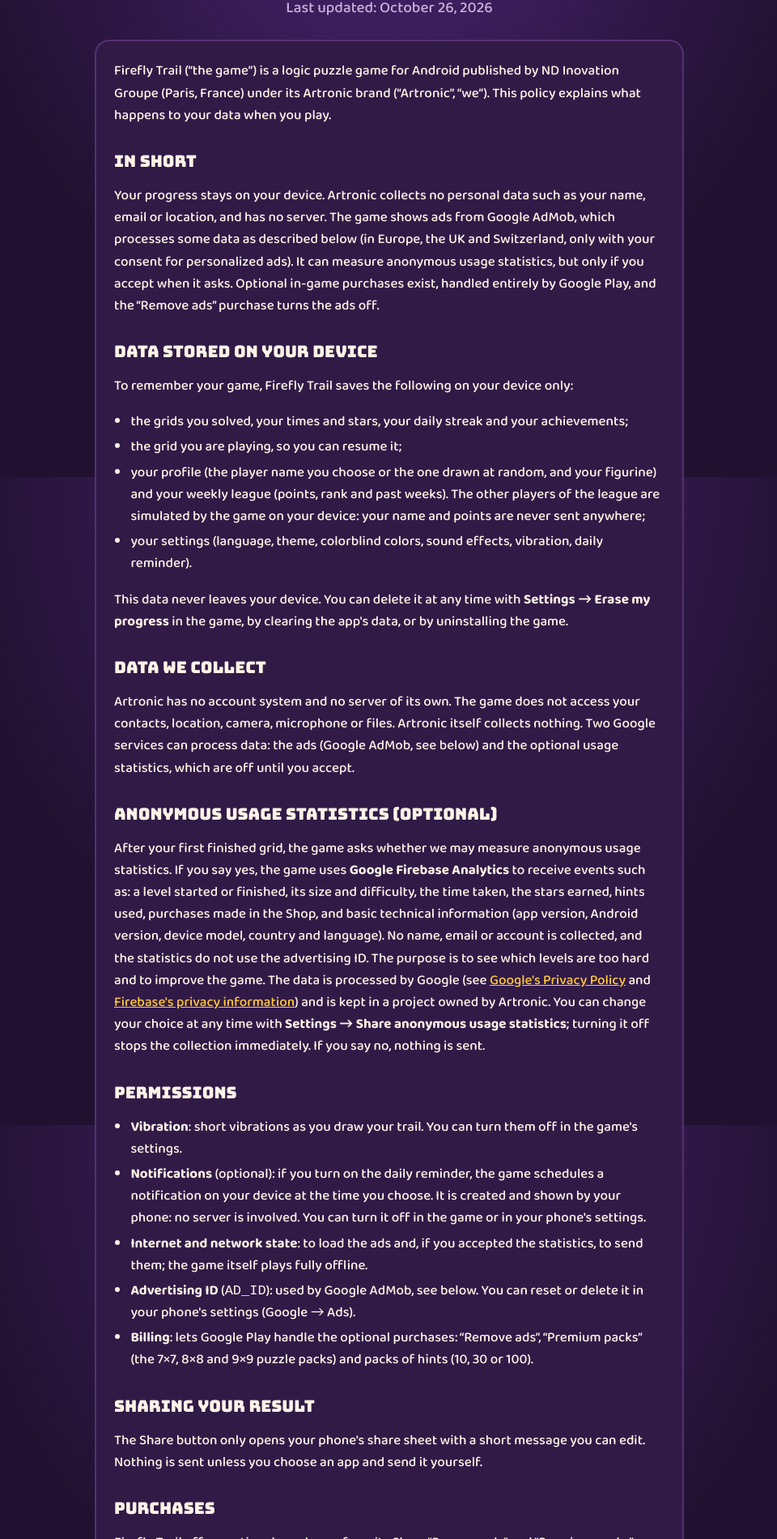
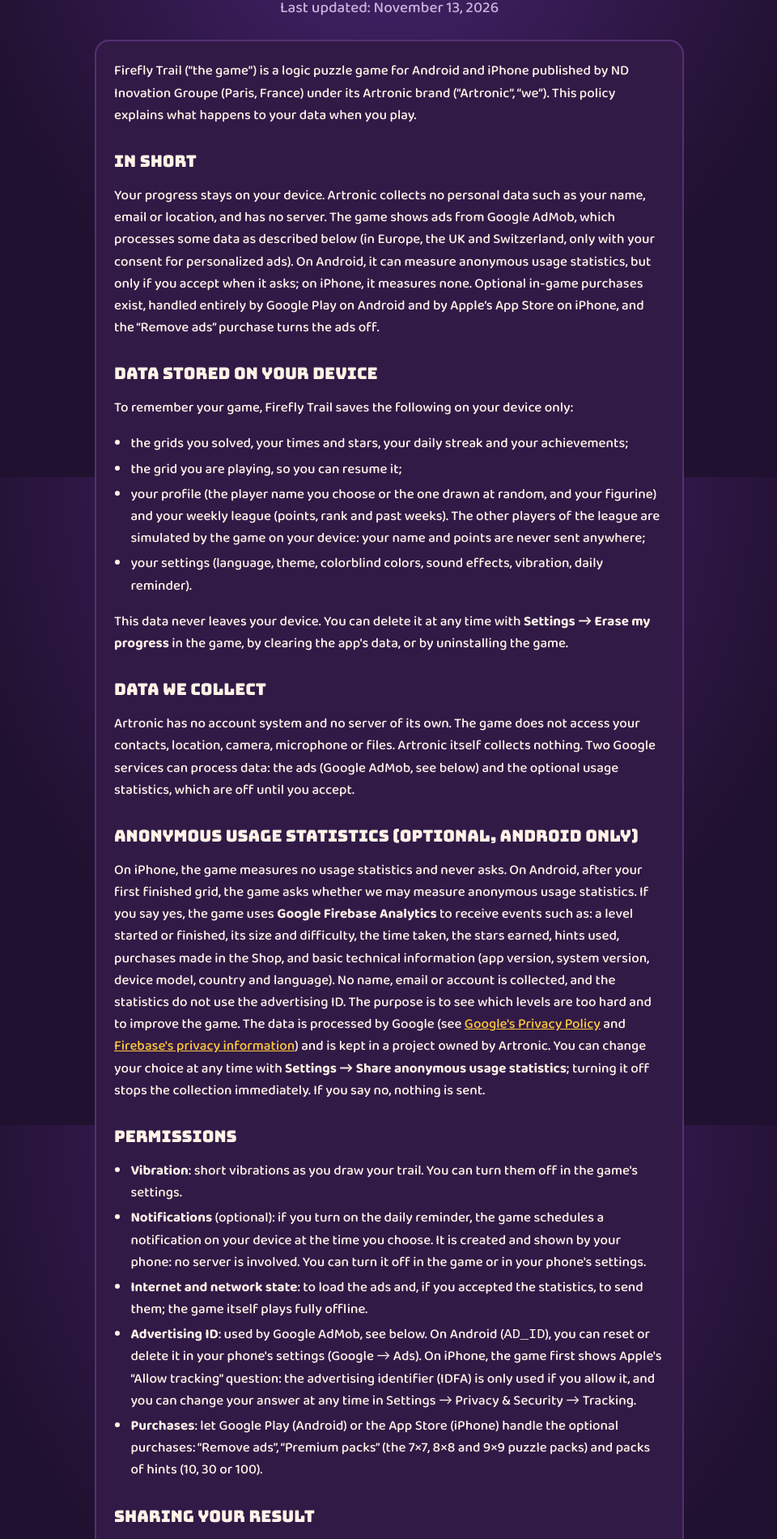
Before and after one commit to nazimdebieb/artronic-site, a plain HTML site: page firefly-trail/privacy.html in a window 1280 px wide. Shown: the part 211-2111 px from the top of the page at 81% size, without its empty margins (159-1119 px from the left). Drawn offline with Linux system fonts and the light colour scheme.

Commit message:
Firefly Trail: privacy policy covers the iPhone version (App Store purchases, Apple tracking prompt, no statistics on iPhone)
Co-Authored-By: Claude Opus 5.5 <noreply@anthropic.com>

```diff
--- a/firefly-trail/privacy.html
+++ b/firefly-trail/privacy.html
@@ -4,7 +4,7 @@
 <meta charset="utf-8">
 <meta name="viewport" content="width=device-width, initial-scale=1">
 <title>Firefly Trail · Privacy policy</title>
-<meta name="description" content="Privacy policy of the Firefly Trail game for Android.">
+<meta name="description" content="Privacy policy of the Firefly Trail game for Android and iPhone.">
 <link rel="icon" href="img/icon.png">
 <link rel="stylesheet" href="../style.css">
 </head>
@@ -12,12 +12,12 @@
 <main>
   <a href="./"><img class="icon" src="img/icon.png" alt="Firefly Trail, back to the game page" width="112" height="112"></a>
   <h1>Privacy policy</h1>
-  <p class="lead">Last updated: <!-- DATE -->October 26, 2026</p>
+  <p class="lead">Last updated: <!-- DATE -->November 13, 2026</p>
   <div class="card">
-    <p>Firefly Trail (“the game”) is a logic puzzle game for Android published by ND Inovation Groupe (Paris, France) under its Artronic brand (“Artronic”, “we”). This policy explains what happens to your data when you play.</p>
+    <p>Firefly Trail (“the game”) is a logic puzzle game for Android and iPhone published by ND Inovation Groupe (Paris, France) under its Artronic brand (“Artronic”, “we”). This policy explains what happens to your data when you play.</p>
 
     <h2>In short</h2>
-    <p>Your progress stays on your device. Artronic collects no personal data such as your name, email or location, and has no server. The game shows ads from Google AdMob, which processes some data as described below (in Europe, the UK and Switzerland, only with your consent for personalized ads). It can measure anonymous usage statistics, but only if you accept when it asks. Optional in-game purchases exist, handled entirely by Google Play, and the “Remove ads” purchase turns the ads off.</p>
+    <p>Your progress stays on your device. Artronic collects no personal data such as your name, email or location, and has no server. The game shows ads from Google AdMob, which processes some data as described below (in Europe, the UK and Switzerland, only with your consent for personalized ads). On Android, it can measure anonymous usage statistics, but only if you accept when it asks; on iPhone, it measures none. Optional in-game purchases exist, handled entirely by Google Play on Android and by Apple’s App Store on iPhone, and the “Remove ads” purchase turns the ads off.</p>
 
     <h2>Data stored on your device</h2>
     <p>To remember your game, Firefly Trail saves the following on your device only:</p>
@@ -32,26 +32,26 @@
     <h2>Data we collect</h2>
     <p>Artronic has no account system and no server of its own. The game does not access your contacts, location, camera, microphone or files. Artronic itself collects nothing. Two Google services can process data: the ads (Google AdMob, see below) and the optional usage statistics, which are off until you accept.</p>
 
-    <h2>Anonymous usage statistics (optional)</h2>
-    <p>After your first finished grid, the game asks whether we may measure anonymous usage statistics. If you say yes, the game uses <b>Google Firebase Analytics</b> to receive events such as: a level started or finished, its size and difficulty, the time taken, the stars earned, hints used, purchases made in the Shop, and basic technical information (app version, Android version, device model, country and language). No name, email or account is collected, and the statistics do not use the advertising ID. The purpose is to see which levels are too hard and to improve the game. The data is processed by Google (see <a href="https://policies.google.com/privacy">Google's Privacy Policy</a> and <a href="https://firebase.google.com/support/privacy">Firebase's privacy information</a>) and is kept in a project owned by Artronic. You can change your choice at any time with <b>Settings → Share anonymous usage statistics</b>; turning it off stops the collection immediately. If you say no, nothing is sent.</p>
+    <h2>Anonymous usage statistics (optional, Android only)</h2>
+    <p>On iPhone, the game measures no usage statistics and never asks. On Android, after your first finished grid, the game asks whether we may measure anonymous usage statistics. If you say yes, the game uses <b>Google Firebase Analytics</b> to receive events such as: a level started or finished, its size and difficulty, the time taken, the stars earned, hints used, purchases made in the Shop, and basic technical information (app version, system version, device model, country and language). No name, email or account is collected, and the statistics do not use the advertising ID. The purpose is to see which levels are too hard and to improve the game. The data is processed by Google (see <a href="https://policies.google.com/privacy">Google's Privacy Policy</a> and <a href="https://firebase.google.com/support/privacy">Firebase's privacy information</a>) and is kept in a project owned by Artronic. You can change your choice at any time with <b>Settings → Share anonymous usage statistics</b>; turning it off stops the collection immediately. If you say no, nothing is sent.</p>
 
     <h2>Permissions</h2>
     <ul>
       <li><b>Vibration</b>: short vibrations as you draw your trail. You can turn them off in the game's settings.</li>
       <li><b>Notifications</b> (optional): if you turn on the daily reminder, the game schedules a notification on your device at the time you choose. It is created and shown by your phone: no server is involved. You can turn it off in the game or in your phone's settings.</li>
       <li><b>Internet and network state</b>: to load the ads and, if you accepted the statistics, to send them; the game itself plays fully offline.</li>
-      <li><b>Advertising ID</b> (<code>AD_ID</code>): used by Google AdMob, see below. You can reset or delete it in your phone's settings (Google → Ads).</li>
-      <li><b>Billing</b>: lets Google Play handle the optional purchases: “Remove ads”, “Premium packs” (the 7×7, 8×8 and 9×9 puzzle packs) and packs of hints (10, 30 or 100).</li>
+      <li><b>Advertising ID</b>: used by Google AdMob, see below. On Android (<code>AD_ID</code>), you can reset or delete it in your phone's settings (Google → Ads). On iPhone, the game first shows Apple's “Allow tracking” question: the advertising identifier (IDFA) is only used if you allow it, and you can change your answer at any time in Settings → Privacy &amp; Security → Tracking.</li>
+      <li><b>Purchases</b>: let Google Play (Android) or the App Store (iPhone) handle the optional purchases: “Remove ads”, “Premium packs” (the 7×7, 8×8 and 9×9 puzzle packs) and packs of hints (10, 30 or 100).</li>
     </ul>
 
     <h2>Sharing your result</h2>
     <p>The Share button only opens your phone's share sheet with a short message you can edit. Nothing is sent unless you choose an app and send it yourself.</p>
 
     <h2>Purchases</h2>
-    <p>Firefly Trail offers optional purchases from its Shop: “Remove ads” and “Premium packs” (one-time purchases that stay unlocked), and packs of 10, 30 or 100 hints (consumable: hints are added to a stock kept on your device and used up as you play). Payments are handled entirely by Google Play: Artronic never sees your payment details, name or card. The game only learns from Google Play whether a purchase was made, so it can unlock the content or add the hints, and it stores the result on your device. “Restore purchases” in the Shop or the settings asks Google Play again after a reinstall or on a new phone; unused hint packs are consumed at purchase and cannot be restored. See <a href="https://policies.google.com/privacy">Google's Privacy Policy</a>.</p>
+    <p>Firefly Trail offers optional purchases from its Shop: “Remove ads” and “Premium packs” (one-time purchases that stay unlocked), and packs of 10, 30 or 100 hints (consumable: hints are added to a stock kept on your device and used up as you play). Payments are handled entirely by Google Play on Android and by Apple’s App Store on iPhone: Artronic never sees your payment details, name, Apple ID or card. The game only learns from the store whether a purchase was made, so it can unlock the content or add the hints, and it stores the result on your device. “Restore purchases” in the Shop or the settings asks the store again after a reinstall or on a new phone; unused hint packs are consumed at purchase and cannot be restored. See <a href="https://policies.google.com/privacy">Google's Privacy Policy</a> and <a href="https://www.apple.com/legal/privacy/">Apple's Privacy Policy</a>.</p>
 
     <h2>Advertising (Google AdMob)</h2>
-    <p>The game shows a full-screen ad now and then between two grids (never during a grid, never in your first grids), and offers optional videos you choose to watch, for example to get a hint or a streak freeze. Ads are provided by Google AdMob. To show ads, measure them and prevent fraud, Google may collect and process your device's advertising ID, IP address, approximate location derived from it, device and app information, and how you interact with the ads. In the European Economic Area, the United Kingdom and Switzerland, the game asks for your consent with Google's consent form before personalized ads are shown; you can change your choice at any time with <b>Settings → Ad privacy choices</b>. The “Remove ads” purchase turns off all ads: what a video would give is then given without one. Learn more in <a href="https://policies.google.com/technologies/partner-sites">How Google uses information from sites or apps that use its services</a> and <a href="https://policies.google.com/privacy">Google's Privacy Policy</a>.</p>
+    <p>The game shows a full-screen ad now and then between two grids (never during a grid, never in your first grids), and offers optional videos you choose to watch, for example to get a hint or a streak freeze. Ads are provided by Google AdMob. To show ads, measure them and prevent fraud, Google may collect and process your device's advertising ID, IP address, approximate location derived from it, device and app information, and how you interact with the ads. In the European Economic Area, the United Kingdom and Switzerland, the game asks for your consent with Google's consent form before personalized ads are shown; you can change your choice at any time with <b>Settings → Ad privacy choices</b>. On iPhone, the game then shows Apple's “Allow tracking” question; if you refuse, ads are still shown, but without your advertising identifier and without tracking across other companies' apps and websites. The “Remove ads” purchase turns off all ads: what a video would give is then given without one. Learn more in <a href="https://policies.google.com/technologies/partner-sites">How Google uses information from sites or apps that use its services</a> and <a href="https://policies.google.com/privacy">Google's Privacy Policy</a>.</p>
 
     <h2>Children</h2>
     <p>The game is intended for players aged 13 and over and is not directed at children. Artronic does not knowingly collect any information from children.</p>
```
